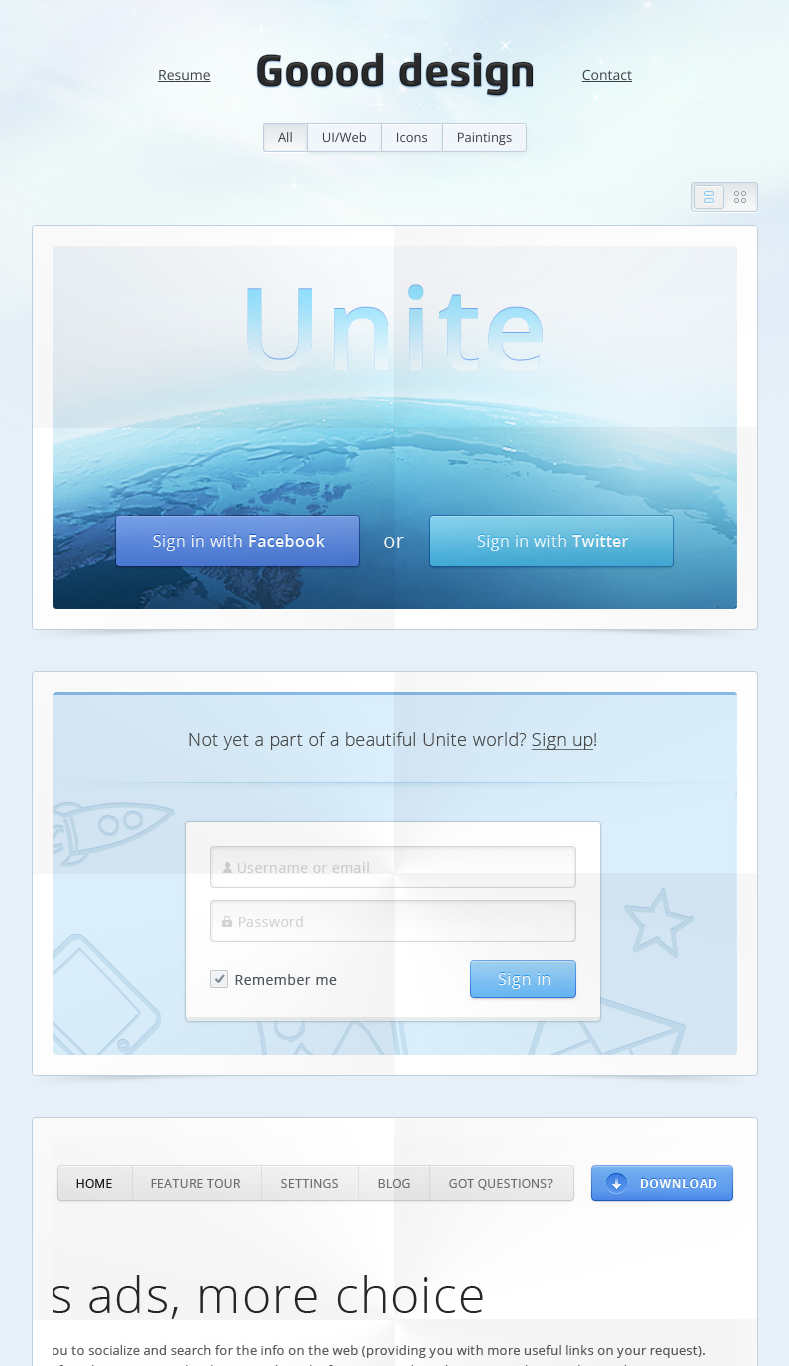
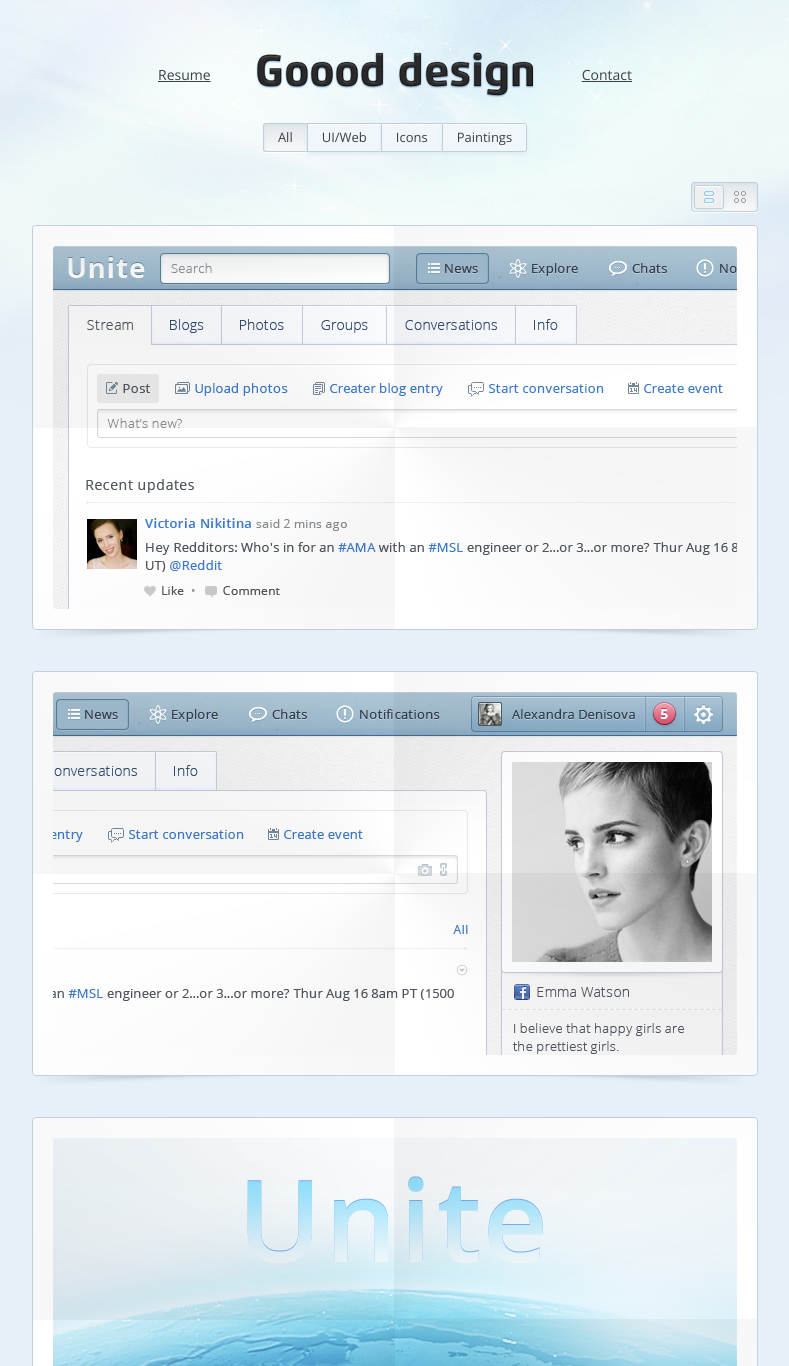
Before and after one commit to killnicole/killnicole.github.com, a plain HTML site: page index.htm in a window 1280 px wide. Shown: the top 1366 px of the page, without its empty margins (245-1034 px from the left). Drawn offline with nearby package versions, Linux system fonts and the light colour scheme.

Commit message:
new works

```diff
--- a/index.htm
+++ b/index.htm
@@ -42,6 +42,18 @@
             <div class="clear"></div>
 
             <div class="bigger-blocks-wrapper">
+
+                <div class="dft web" style="background-image: url(works/ui/7.jpg);">
+
+                    <img src="images/frame.png" alt="">
+
+                </div>
+
+	            <div class="dft web" style="background-image: url(works/ui/8.jpg);">
+
+                    <img src="images/frame.png" alt="">
+
+                </div>
 
                 <div class="dft web" style="background-image: url(works/ui/5.jpg);">
 
```
Also changed, not shown: works/ui/7.jpg (added), works/ui/8.jpg (added).
